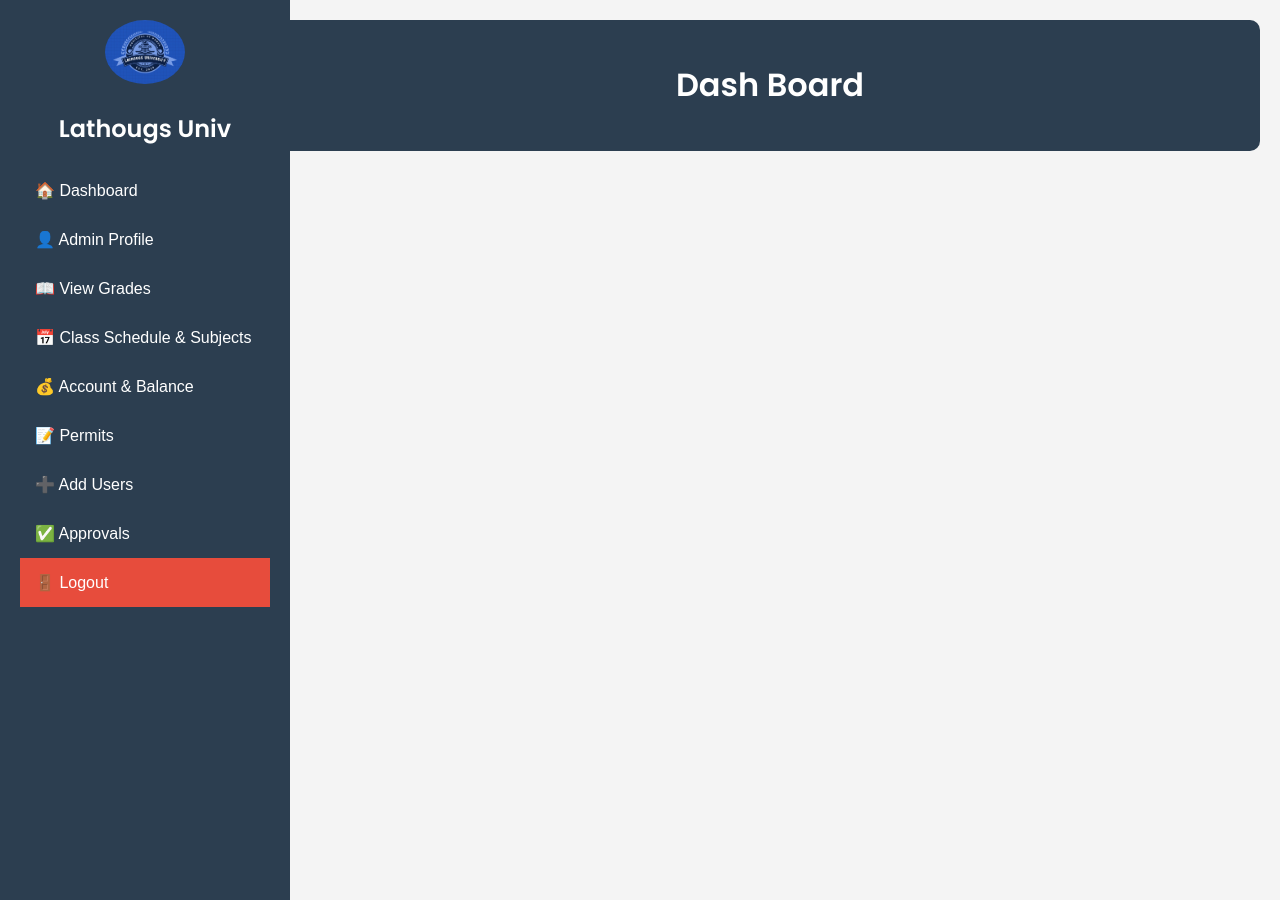
After one commit to verifyingnigs123/student, a PHP site: page /admindashboard.php in a window 1280 px wide. The commit adds this page. Run offline with PHP 8.4, Linux system fonts and the light colour scheme; the visitor is signed in with stand-in values (Sample User, id 1).

Commit message:
update nako

```diff
--- /dev/null
+++ b/admin.css
@@ -0,0 +1,91 @@
+body {
+    margin: 0;
+    font-family: 'Poppins', sans-serif;
+    display: flex;
+    background: #f4f4f4;
+}
+
+.sidebar {
+    width: 250px;
+    background: #2C3E50;
+    color: white;
+    height: 100vh;
+    position: fixed;
+    overflow-y: auto;
+    padding: 20px;
+}
+
+.sidebar .logo {
+    text-align: center;
+    margin-bottom: 20px;
+}
+
+.sidebar .logo img {
+    width: 80px;
+    border-radius: 50%;
+}
+
+.sidebar .menu {
+    display: flex;
+    flex-direction: column;
+}
+
+.sidebar .menu-btn {
+    background: none;
+    border: none;
+    color: white;
+    padding: 15px;
+    text-align: left;
+    font-size: 16px;
+    cursor: pointer;
+    width: 100%;
+    transition: 0.3s;
+}
+
+.sidebar .menu-btn:hover, .sidebar .menu-btn.active {
+    background: #34495E;
+}
+
+.sidebar .logout {
+    background: #E74C3C;
+}
+
+.main-content {
+    margin-left: 260px;
+    padding: 20px;
+    width: calc(100% - 260px);
+}
+
+.header {
+    background: #2C3E50;
+    color: white;
+    padding: 20px;
+    text-align: center;
+    border-radius: 10px;
+}
+
+.profile-section {
+    background: white;
+    padding: 20px;
+    margin-top: 20px;
+    border-radius: 10px;
+    box-shadow: 0 0 10px rgba(0, 0, 0, 0.1);
+}
+
+.profile-section h2 {
+    margin-bottom: 15px;
+}
+
+.profile-details p {
+    font-size: 18px;
+    margin-bottom: 10px;
+}
+
+@media (max-width: 768px) {
+    .sidebar {
+        width: 200px;
+    }
+    .main-content {
+        margin-left: 210px;
+    }
+}
--- a/admin.js
+++ b/admin.js
@@ -1,60 +1,50 @@
+function loadPage(page) {
+    // Highlight the active menu button
+    document.querySelectorAll('.menu-btn').forEach(btn => btn.classList.remove('active'));
+    const activeBtn = document.querySelector(`.menu-btn[onclick="loadPage('${page}')"]`);
+    if (activeBtn) {
+        activeBtn.classList.add('active');
+    }
 
-    document.addEventListener("DOMContentLoaded", function() {
-        const menuButtons = document.querySelectorAll(".menu-btn");
+    // Navigate to the selected page
+    switch (page) {
+        case 'dashboard':
+            window.location.href = 'dashboard.php';
+            break;
+        case 'adminprofile':
+            window.location.href = 'adminprofile.php';
+            break;
+        case 'grades':
+            window.location.href = 'grades.php';
+            break;
+        case 'schedule':
+            window.location.href = 'schedule.php';
+            break;
+        case 'balance':
+            window.location.href = 'balance.php';
+            break;
+        case 'permits':
+            window.location.href = 'permits.php';
+            break;
+        case 'add_users':
+            window.location.href = 'add_users.php';
+            break;
+        case 'approvals':
+            window.location.href = 'approvals.php';
+            break;
+        default:
+            alert('Page not found');
+    }
+}
 
-        // Function to handle menu button clicks
-        menuButtons.forEach(button => {
-            button.addEventListener("click", function() {
-                // Remove active class from all buttons
-                menuButtons.forEach(btn => btn.classList.remove("active"));
+function profile() {
+    if (confirm('Do you want to go to the admin profile?')) {
+        window.location.href = "adminprofile.php";
+    }
+}
 
-                // Add active class to the clicked button
-                this.classList.add("active");
-
-                // Define page navigation (adjust href links accordingly)
-                let targetPage = "";
-                switch (this.innerText.trim()) {
-                    case "Overview":
-                        targetPage = "overview.php";
-                        break;
-                    case "Admin Profile":
-                        targetPage = "admin_profile.php";
-                        break;
-                    case "View Grades":
-                        targetPage = "grades.php";
-                        break;
-                    case "Class Schedule & Subjects":
-                        targetPage = "schedule.php";
-                        break;
-                    case "Account & Balance":
-                        targetPage = "account.php";
-                        break;
-                    case "Permits":
-                        targetPage = "permits.php";
-                        break;
-                    case "Add Students":
-                        targetPage = "add_students.php";
-                        break;
-                    case "Approval":
-                        targetPage = "approval.php";
-                        break;
-                }
-
-                // Redirect to the chosen page
-                if (targetPage) {
-                    window.location.href = targetPage;
-                }
-            });
-        });
-
-        if (logoutButton) {
-            logoutButton.addEventListener("click", function() {
-                logout();
-            });
-        }
-    });
-
-    // Function to log out the user
-    function logout() {
-        window.location.href = "Signin.php"; // Ensure logout.php exists and clears session
+function logout() {
+    if (confirm('Are you sure you want to logout?')) {
+        window.location.href = 'logout.php';
     }
+}
--- /dev/null
+++ b/admindashboard.php
@@ -0,0 +1,62 @@
+<?php
+session_start();
+$servername = "localhost";
+$username = "root";
+$password = "";
+$database = "student_registration";
+
+$conn = new mysqli($servername, $username, $password, $database);
+
+// Check connection
+if ($conn->connect_error) {
+    die("Connection failed: " . $conn->connect_error);
+}
+
+// Check if the user is logged in
+if (!isset($_SESSION['student_id'])) {
+    header("Location: Signin.php");
+    exit();
+}
+
+
+?>
+
+<!DOCTYPE html>
+<html lang="en">
+<head>
+    <meta charset="UTF-8">
+    <meta name="viewport" content="width=device-width, initial-scale=1.0">
+    <title>Admin Dashboard</title>
+    <link rel="stylesheet" href="admin.css">
+    <link href="https://fonts.googleapis.com/css2?family=Poppins:wght@300;400;600&display=swap" rel="stylesheet">
+</head>
+<body>
+
+    <div class="sidebar">
+        <div class="logo">
+            <img src="log1.jpg" alt="Lathougs Univ Logo">
+            <h2>Lathougs Univ</h2>
+        </div>
+        <div class="menu">
+            <button class="menu-btn" ><span class="icon">🏠</span> Dashboard</button>
+            <button class="menu-btn" ><span class="icon">👤</span> Admin Profile</button>
+            <button class="menu-btn" ><span class="icon">📖</span> View Grades</button>
+            <button class="menu-btn" ><span class="icon">📅</span> Class Schedule & Subjects</button>
+            <button class="menu-btn" ><span class="icon">💰</span> Account & Balance</button>
+            <button class="menu-btn" ><span class="icon">📝</span> Permits</button>
+            <button class="menu-btn" ><span class="icon">➕</span> Add Users</button>
+            <button class="menu-btn" ><span class="icon">✅</span> Approvals</button>
+            <button class="menu-btn logout" onclick="logout()"><span class="icon">🚪</span> Logout</button>
+        </div>
+    </div>
+
+    <div class="main-content">
+        <div class="header">
+            <h1> Dash Board</h1>
+        </div>
+
+
+
+        <script src="admin.js"></script>
+</body>
+</html>
--- a/register.php
+++ b/register.php
@@ -11,7 +11,8 @@ $conn = new mysqli($servername, $username, $password, $database);
 if ($conn->connect_error) {
     die("Connection failed: " . $conn->connect_error);
 }
-    if ($_SERVER["REQUEST_METHOD"] == "POST") {
+
+if ($_SERVER["REQUEST_METHOD"] == "POST") {
     $first_name = $_POST['fName'] ?? "";
     $middle_name = $_POST['mName'] ?? "";
     $last_name = $_POST['lName'] ?? "";
@@ -25,7 +26,7 @@ if ($conn->connect_error) {
     $email = $_POST['email'] ?? "";
     $strand = $_POST['strand'] ?? "";
     $level = $_POST['level'] ?? "";
-    $role = $_POST['role'] ?? "";
+    $role = "user"; // Automatically set role as 'user'
 
     // Check for required fields
     if (empty($first_name) || empty($last_name) || empty($birthdate) || empty($student_id) || empty($email) || empty($strand) || empty($level)) {
```
Also changed, not shown: adminenroll.php (deleted, +0 -94 lines), adminpage.php (deleted, +0 -102 lines), adminsign.php (deleted, +0 -53 lines), enroll.php (+2 -8 lines), login.php (+29 -45 lines), userdashboard.php (renamed from userpage.php).
